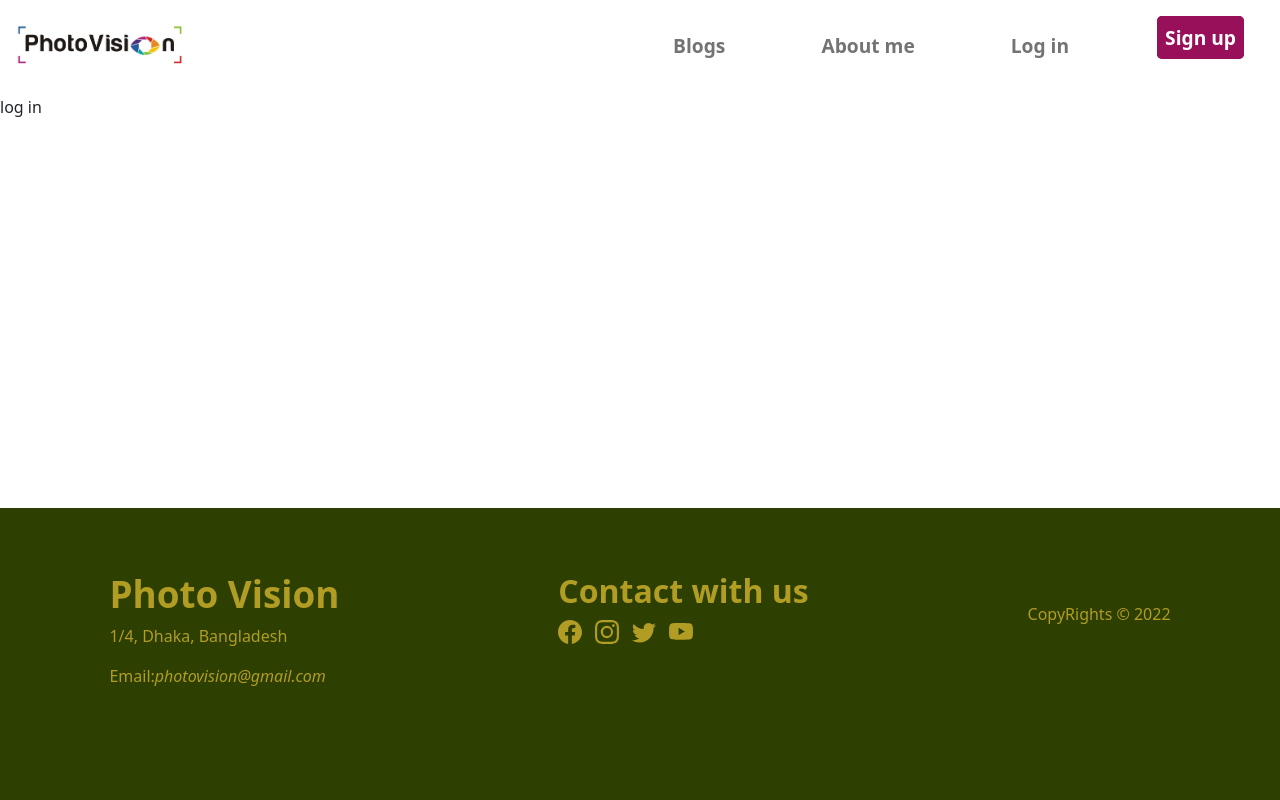
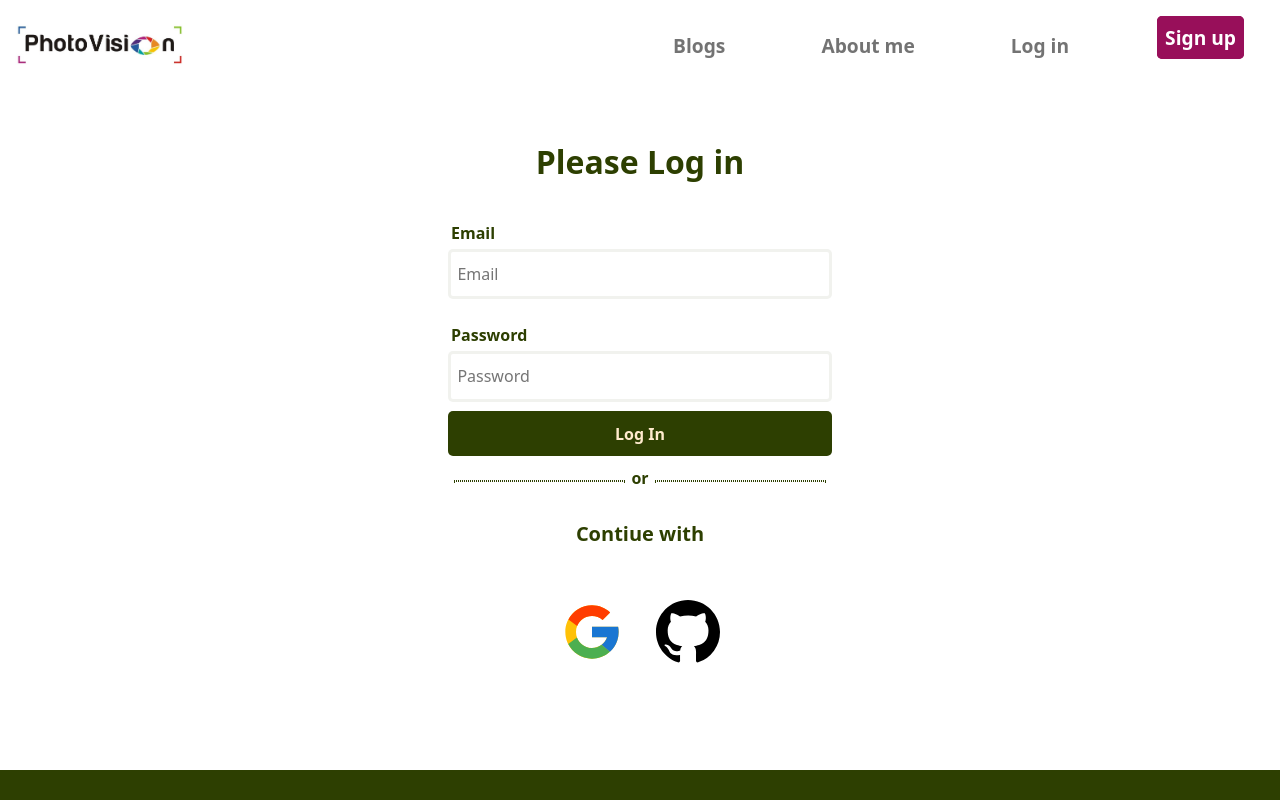
Before and after one commit to Shaon2225/-independent-service-provider, a React (Create React App) app: page /login in a window 1280 px wide. Shown: the top 800 px of the page. Built offline with nearby package versions, Linux system fonts and the light colour scheme.

Commit message:
login form done

```diff
--- a/src/component/authentication/Login.jsx
+++ b/src/component/authentication/Login.jsx
@@ -1,13 +1,46 @@
-import React from 'react'
-
-import { Link } from 'react-router-dom'
+import React, { useRef } from "react";
+import "./login.css";
+import {FcGoogle} from 'react-icons/fc'
+import {BsGithub} from 'react-icons/bs'
+import { Link } from "react-router-dom";
 
 const Login = () => {
+  const emailRef = useRef();
+  const passRef = useRef();
+
+  const handleLogIn = (event) => {
+    event.preventDefault();
+    const email = emailRef.current.value;
+    const pass = passRef.current.value;
+  };
+
   return (
-    <div>
-      log in
+    <div className="login-container">
+      <h2 className="login-title">Please Log in</h2>
+      <form onSubmit={handleLogIn} className="form-container">
+        <label>
+          <p>Email</p>
+          <input type="email" ref={emailRef} placeholder="Email" />
+        </label>
+        <label>
+          <p>Password</p>
+          <input type="password" ref={passRef} placeholder="Password" />
+        </label>
+        <input type="submit" className="submit-btn" value="Log In" />
+      </form>
+      <div className="or">
+        <div></div>
+        <p>or</p>
+        <div></div>
+      </div>
+      <h2 className="login-title fs-5">Contiue with</h2>
+      <div className="social-login">
+        <span><FcGoogle></FcGoogle></span>
+        <span><BsGithub></BsGithub></span>
+
+      </div>
     </div>
-  )
-}
+  );
+};
 
-export default Login
+export default Login;
--- a/src/component/authentication/login.css
+++ b/src/component/authentication/login.css
@@ -0,0 +1,84 @@
+.login-container{
+    display: flex;
+    flex-direction: column;
+    /* justify-content: center;
+    align-items: center; */
+    margin: 2rem auto 3rem;
+    color: #2d3f01;
+    width: 30%;
+}
+
+.login-title{
+    font-size: 2rem;
+    font-weight: 700;
+    margin: 1rem 0;
+    text-align: center;
+}
+
+.form-container{
+    display: flex;
+    flex-direction: column;
+    line-height: 2rem;
+    width: 100%;
+}
+
+.form-container>label{
+    margin: 0.9rem 0 0;
+}
+
+.form-container>label>p{
+    margin: 0 0 -5px;
+    padding: 5px 3px;
+    font-weight: 600;
+}
+
+.form-container>label>input{
+    width: 100%;
+    padding: 0.4rem;
+    border: 3px solid #2d3f0111;
+    border-radius: 5px;
+}
+
+.submit-btn{
+    margin: 0.6rem 0;
+    padding: 0.4rem 0;
+    background-color: #2d3f01;
+    color: blanchedalmond;
+    border: 0;
+    border-radius: 5px;
+    font-weight: 600;
+}
+
+.or{
+    display: flex;
+    justify-content: space-evenly;
+    align-items: center;
+}
+
+.or>div{
+    /* height: ; */
+    width: 100%;
+    border: 1px dotted #2d3f01;
+    margin: 0 0.4rem 10px;
+}
+
+.or>p{
+    font-size: 1rem;
+    font-weight: 600;
+}
+
+.social-login{
+    display: flex;
+    justify-content: center;
+    align-items: center;
+    margin: 1rem 0 3rem;
+}
+
+.social-login>span{
+    font-size: 4rem;
+    margin: 0 1rem;
+}
+
+.social-login>span:last-child{
+    color: black;
+}
```
